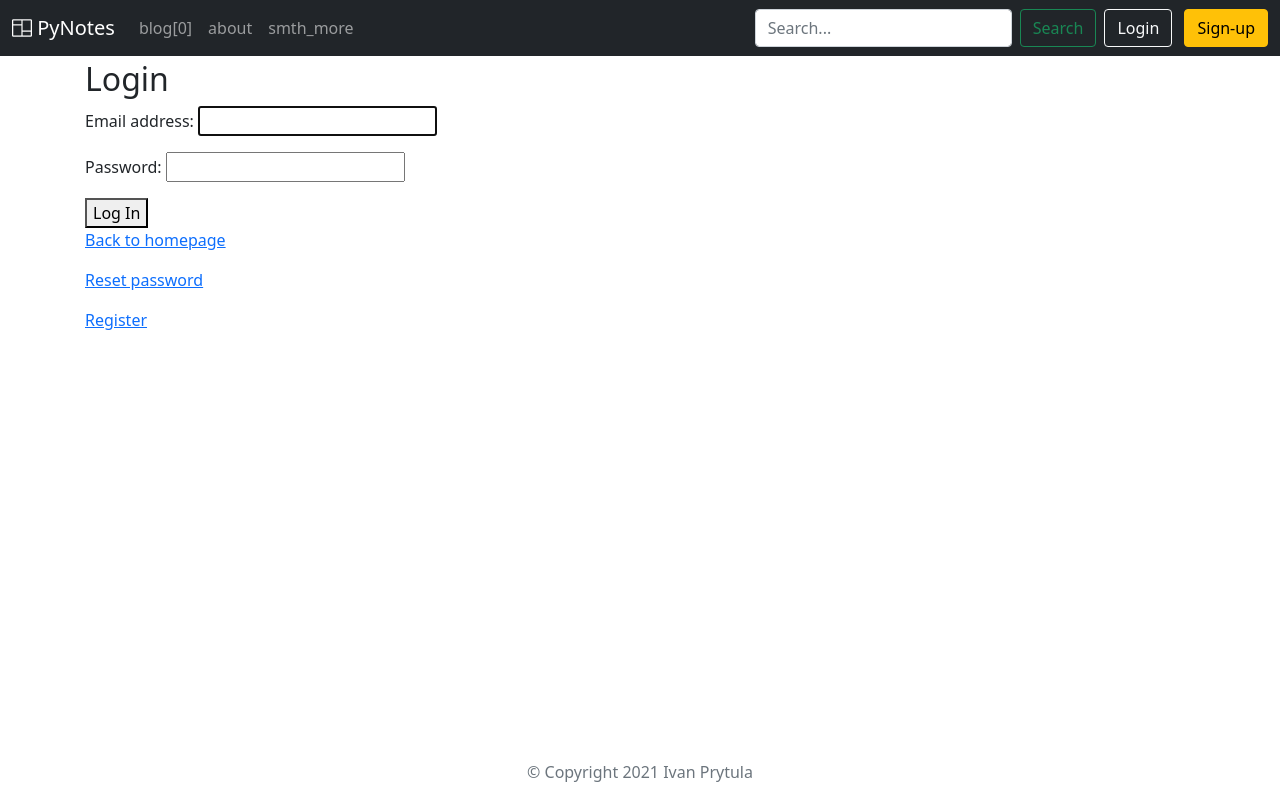
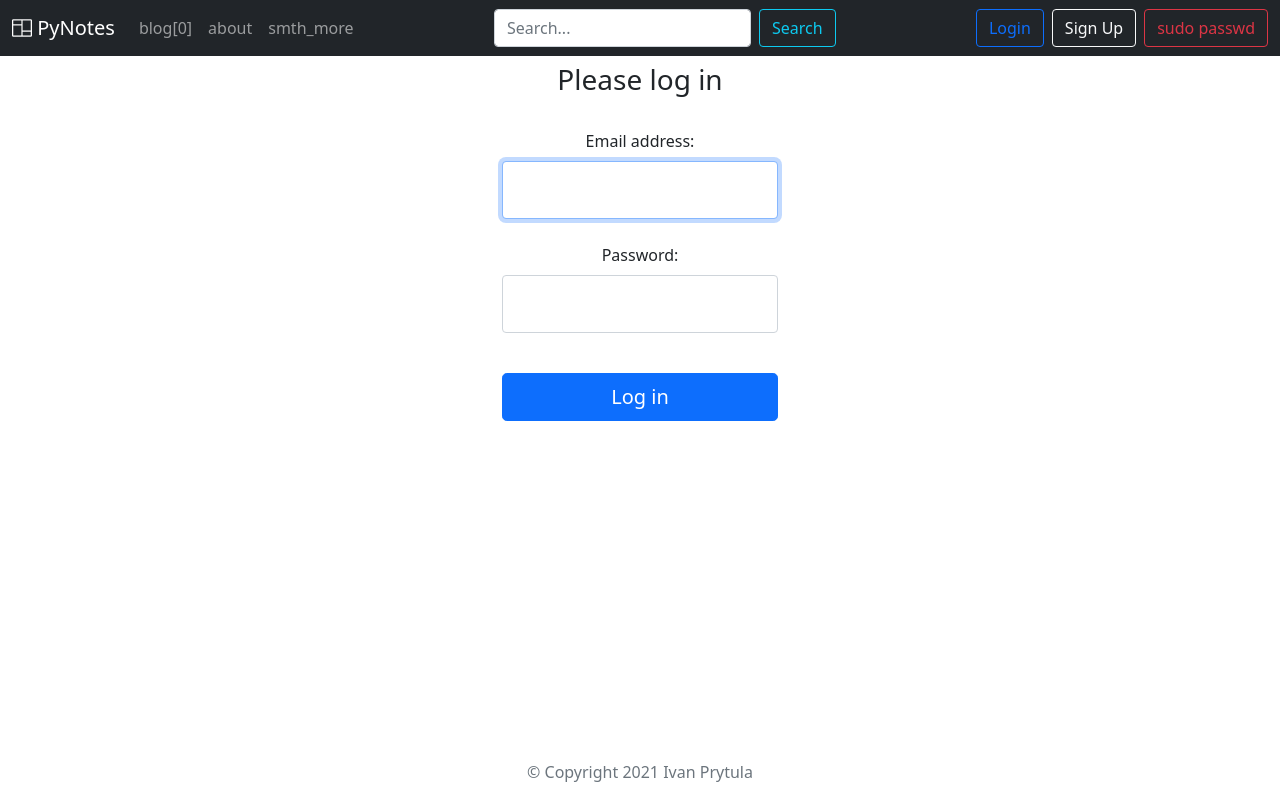
Before and after one commit to ivanprytula/django-celery-telegram-api, a Django app: page /accounts/login/ in a window 1280 px wide. Run offline with Django 3.2, Linux system fonts and the light colour scheme; parts of the project's set-up code (start-up, migrations or seed data) failed here and were passed over.

Commit message:
Add custom login page

```diff
--- a/project/blog/urls.py
+++ b/project/blog/urls.py
@@ -20,7 +20,7 @@ app_name = 'blog'
 # Additionally, we include login URLs for the browsable API.
 urlpatterns = [
     path('', PostListView.as_view(), name='post-list'),
-    path('api/', include(router.urls)),
+    # path('api/', include(router.urls)),
     path('api-auth/', include('rest_framework.urls',
                               namespace='rest_framework')),
     path('blog/create/', PostCreateView.as_view(), name='post-create'),
--- a/project/core_config/settings/common.py
+++ b/project/core_config/settings/common.py
@@ -111,8 +111,8 @@ STATICFILES_DIRS = [str(BASE_DIR) + '/' + 'static', ]
 
 AUTH_USER_MODEL = 'accounts.CustomUser'
 
-LOGIN_REDIRECT_URL = 'blog:blog_list'
-LOGOUT_REDIRECT_URL = 'pages:about'
+LOGIN_REDIRECT_URL = 'blog:post-list'
+LOGOUT_REDIRECT_URL = 'blog:post-list'
 
 # Default primary key field type
 # https://docs.djangoproject.com/en/3.2/ref/settings/#default-auto-field
--- a/project/static/base/css/base.css
+++ b/project/static/base/css/base.css
@@ -1,6 +1,11 @@
 /* Custom page CSS
 -------------------------------------------------- */
 
+/* Header */
+
+
+
+/* Main page content */
 main > .container {
   padding: 60px 15px 0;
 }
--- /dev/null
+++ b/project/static/base/css/login.css
@@ -0,0 +1,46 @@
+.form-login {
+    width: 100%;
+    max-width: 330px;
+    padding: 15px;
+}
+
+.form-login p label {
+    height: 100%;
+    padding: .5rem;
+}
+
+.form-login p input[type="text"]:focus,
+.form-login p input[type="password"]:focus {
+    color: #212529;
+    background-color: #fff;
+    border-color: #86b7fe;
+    outline: 0;
+    box-shadow: 0 0 0 .25rem rgba(13, 110, 253, .25);
+}
+
+.form-login p input[type="text"],
+.form-login p input[type="password"] {
+    display: block;
+    width: 100%;
+    height: calc(3.5rem + 2px);
+    padding: .375rem .75rem;
+    font-size: 1rem;
+    font-weight: 400;
+    line-height: 1.5;
+    color: #212529;
+    background-color: #fff;
+    background-clip: padding-box;
+    border: 1px solid #ced4da;
+    -webkit-appearance: none;
+    -moz-appearance: none;
+    appearance: none;
+    border-radius: .25rem;
+    transition: border-color .15s ease-in-out, box-shadow .15s ease-in-out;
+}
+
+.form-login .errorlist {
+    list-style: none;
+    color: red;
+    font-style: italic;
+
+}
--- a/project/templates/__base.html
+++ b/project/templates/__base.html
@@ -29,7 +29,7 @@
 
 </head>
 
-<body class="d-flex flex-column h-100">
+<body class="d-flex flex-column h-100 text-center">
 
 {% block navbar %}
     <header>
@@ -45,8 +45,8 @@
                     <span class="navbar-toggler-icon"></span>
                 </button>
 
-                <div class="collapse navbar-collapse" id="navbarSupportedContent">
-                    <ul class="navbar-nav me-auto mb-2 mb-lg-0">
+                <div class="collapse navbar-collapse justify-content-between " id="navbarSupportedContent">
+                    <ul class="navbar-nav mb-lg-0">
                         <li class="nav-item">
                             <a class="nav-link"
                                aria-current="page"
@@ -59,13 +59,26 @@
                             <a class="nav-link" href="#">smth_more</a>
                         </li>
                     </ul>
+
                     <form class="d-flex me-2">
                         <input class="form-control me-2" type="search" placeholder="Search..." aria-label="Search">
-                        <button type="submit" class="btn btn-outline-success">Search</button>
+                        <button type="submit" class="btn btn-outline-info">Search</button>
                     </form>
-                    <div class="">
-                        <button type="button" class="btn btn-outline-light me-2">Login</button>
-                        <button type="button" class="btn btn-warning">Sign-up</button>
+
+                    <div class="d-flex">
+                        {% if user.is_authenticated %}
+                            <a href="{% url 'logout' %}"
+                               class="btn btn-outline-secondary me-2">Log Out</a>
+                            <a href="{% url 'password_change' %}"
+                               class="btn btn-outline-warning">chpasswd</a>
+                        {% else %}
+                            <a href="{% url 'login' %}"
+                               class="btn btn-outline-primary me-2">Login</a>
+                            <a href="{% url 'accounts:signup' %}"
+                               class="btn btn-outline-light me-2">Sign Up</a>
+                            <a href="{% url 'password_reset' %}"
+                               class="btn btn-outline-danger">sudo passwd</a>
+                        {% endif %}
                     </div>
                 </div>
             </div>
@@ -74,12 +87,7 @@
 {% endblock %}
 
 <!-- Begin page content -->
-<main class="flex-shrink-0">
-    <div class="container">
-        {% block content %}{% endblock %}
-    </div>
-</main>
-
+{% block content %}{% endblock %}
 
 <!-- Footer -->
 <footer class="footer mt-auto py-3 bg-grey">
--- a/project/templates/registration/login.html
+++ b/project/templates/registration/login.html
@@ -1,17 +1,29 @@
 {% extends '__base.html' %}
+{% load static %}
+
+{% block custom_css %}
+    <link rel="stylesheet" href="{% static 'base/css/login.css' %}">
+{% endblock %}
 
 {% block title %}Log In{% endblock %}
 
 {% block content %}
-    <h2>Login</h2>
 
-    <form method="post">
-        {% csrf_token %}
-        {{ form.as_p }}
-        <button type="submit">Log In</button>
-    </form>
+    <main class="form-login mt-5 mx-auto">
+        <div class="container-md">
+            <form method="post">
+                {% csrf_token %}
 
-    <p><a href="{% url 'post-list' %}">Back to homepage</a></p>
-    <p><a href="{% url 'password_reset' %}">Reset password</a></p>
-    <p><a href="{% url 'accounts:signup' %}">Register</a></p>
+                <h1 class="h3 mb-4">Please log in</h1>
+
+                {{ form.as_p }}
+
+                <button class="w-100 btn btn-lg btn-primary mt-4"
+                        type="submit">Log in
+                </button>
+            </form>
+        </div>
+
+    </main>
+
 {% endblock %}
--- a/project/templates/registration/password_change_done.html
+++ b/project/templates/registration/password_change_done.html
@@ -3,5 +3,4 @@
 {% block content %}
     <h2>Password changed</h2>
 
-    <a href="{% url 'post-list' %}">Back to homepage</a>
 {% endblock %}
--- a/project/templates/registration/password_change_form.html
+++ b/project/templates/registration/password_change_form.html
@@ -9,5 +9,4 @@
         <input type="submit" value="Change">
     </form>
 
-    <a href="{% url 'post-list' %}">Back to homepage</a>
 {% endblock %}
--- a/project/templates/registration/password_reset_confirm.html
+++ b/project/templates/registration/password_reset_confirm.html
@@ -15,8 +15,10 @@
 
     {% else %}
 
-        <p>The password reset link was invalid, possibly because it has already been used. Please request a new password
-           reset.</p>
+        <p>
+            The password reset link was invalid, possibly because it has already been used. Please request a new
+            password reset.
+        </p>
 
     {% endif %}
 {% endblock %}
--- a/project/templates/registration/password_reset_done.html
+++ b/project/templates/registration/password_reset_done.html
@@ -6,5 +6,4 @@
     <h1>Check your inbox.</h1>
     <p>We've emailed you instructions for setting your password. You should receive the email shortly!</p>
 
-    <a href="{% url 'login' %}">Back to login</a>
 {% endblock %}
--- a/project/templates/registration/password_reset_form.html
+++ b/project/templates/registration/password_reset_form.html
@@ -12,5 +12,4 @@
         <input type="submit" value="Send me instructions!">
     </form>
 
-    <p><a href="{% url 'post-list' %}">Back to homepage</a></p>
 {% endblock %}
```
Also changed, not shown: project/templates/blog/post_list.html (+10 -13 lines), project/templates/pages/about.html (+8 -1 lines).
